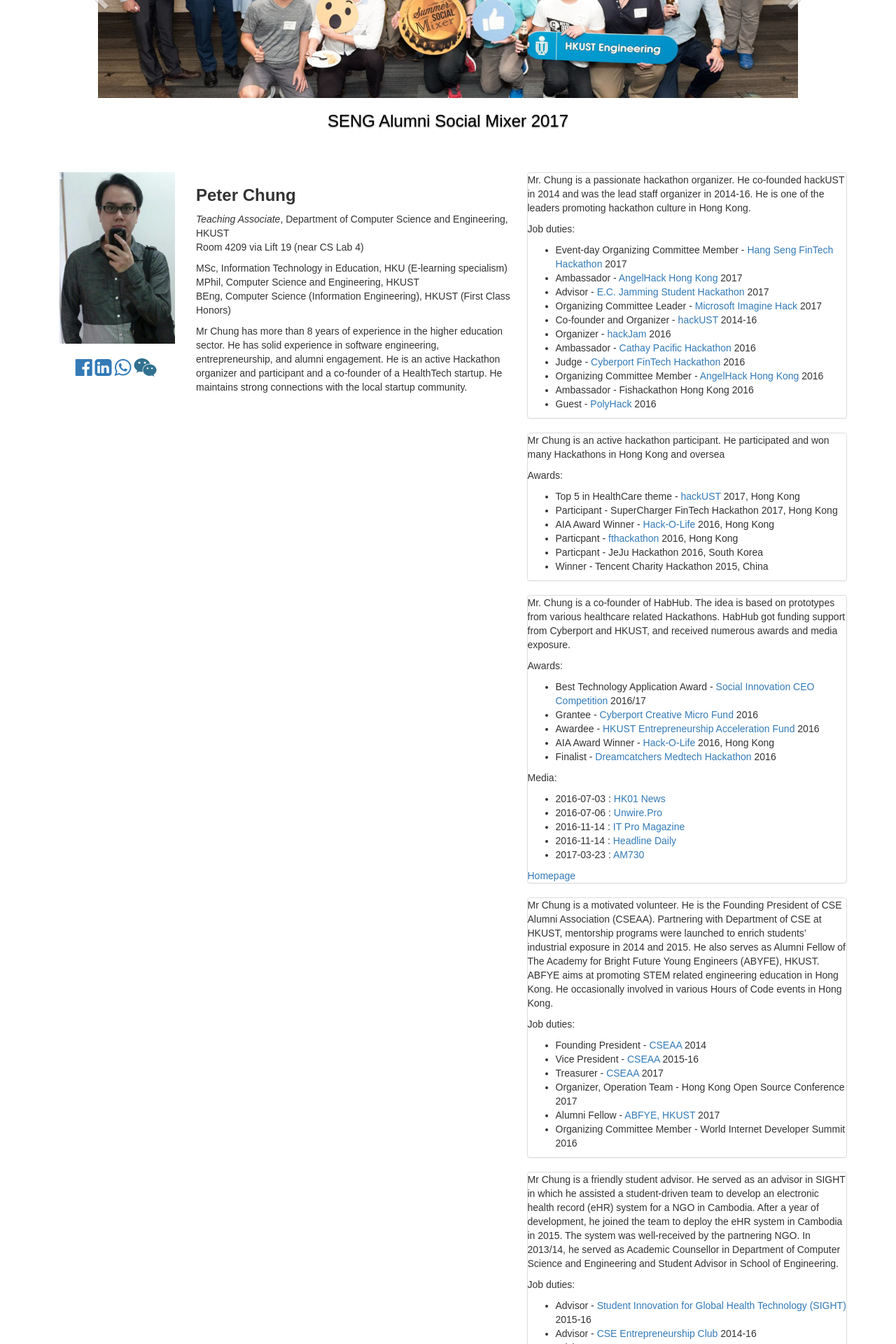
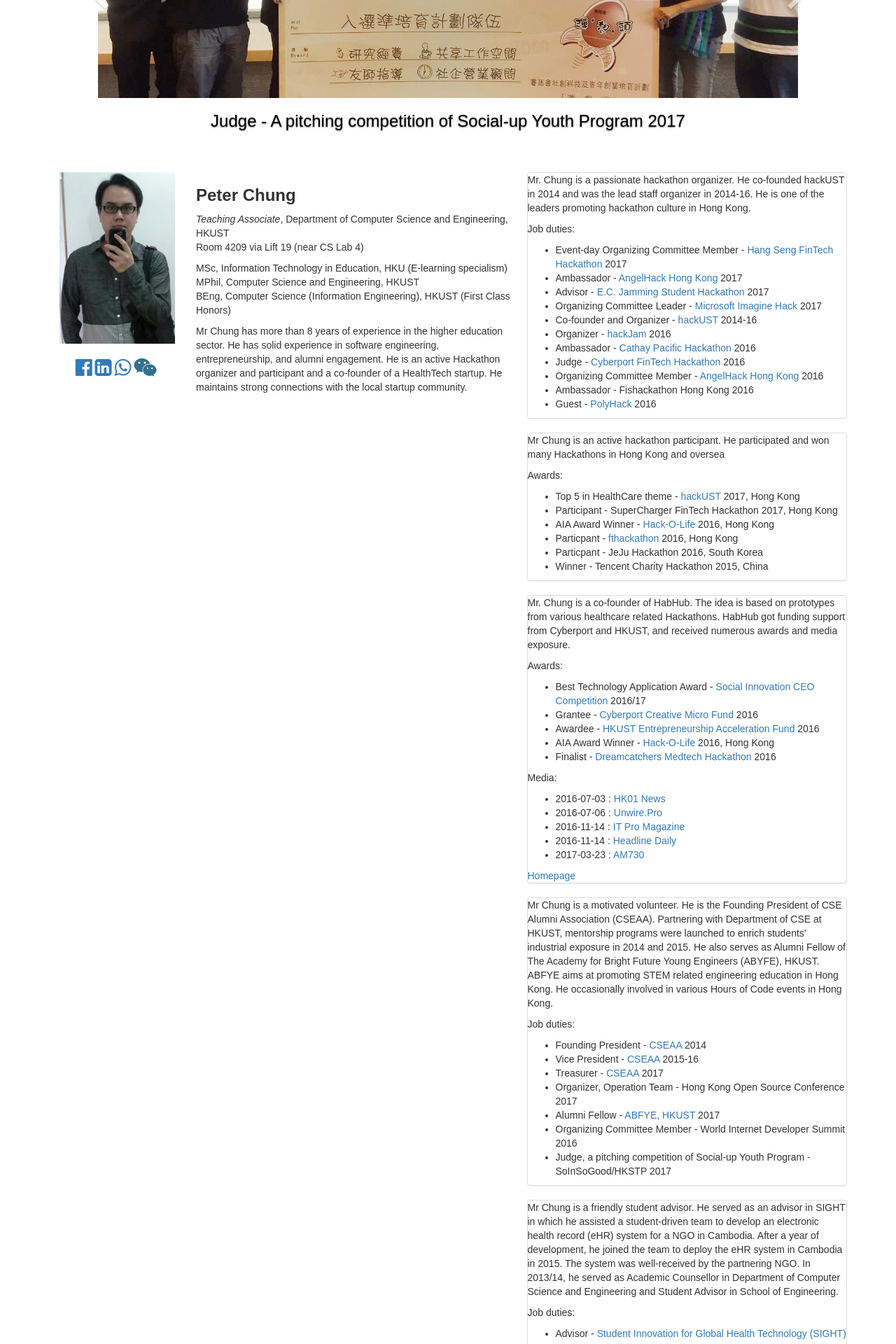
Before and after one commit to hkpeterpeter/web_personal, a React (Create React App) app: page / in a window 1280 px wide. Shown: the part 280-2200 px from the top of the page at 70% size. Built offline with nearby package versions, Linux system fonts and the light colour scheme.

Commit message:
Add a pitching event of Social-up Youth program

```diff
--- a/src/data/events.js
+++ b/src/data/events.js
@@ -3,6 +3,7 @@
 // TODO: refactor the remaining data values
 
 const events = [
+  makeEvent('Judge - A pitching competition of Social-up Youth Program 2017', 'SoInSoGood_HKSTP_2017.jpg'),
   makeEvent('SENG Alumni Social Mixer 2017', 'SENG_Alumni_Social_Mixer_2017.jpg'),
   makeEvent('Interview by TVB about HabHub at RISE 2017', 'HabHub_TVB_Interview_RISE.jpg'),
   makeEvent('SENG Facebook Chatbot Workshop', 'SENG_Facebook_Chatbot_Workshop.jpg'),
--- a/src/data/expVolunteer.js
+++ b/src/data/expVolunteer.js
@@ -1,5 +1,6 @@
 const makeJob = (title, org, period, url) => ({ title, org, period, url });
 
+const SoInSoGoodJudge = makeJob('Judge, a pitching competition of Social-up Youth Program', 'SoInSoGood/HKSTP', '2017');
 const CSEAAFoundingPresident = makeJob('Founding President', 'CSEAA', '2014', '//www.cse.ust.hk/cseaa/');
 const CSEAAVicePresident = makeJob('Vice President', 'CSEAA', '2015-16', '//www.cse.ust.hk/cseaa/');
 const CSEAATreasurer = makeJob('Treasurer', 'CSEAA', '2017', '//www.cse.ust.hk/cseaa/');
@@ -26,6 +27,7 @@
     HKOSCOrganizer,
     ABFYEAlumniFellow,
     WIDSOCMember,
+    SoInSoGoodJudge,
   ],
 };
 
```
Also changed, not shown: public/slideshow_images/SoInSoGood_HKSTP_2017.jpg (added).
